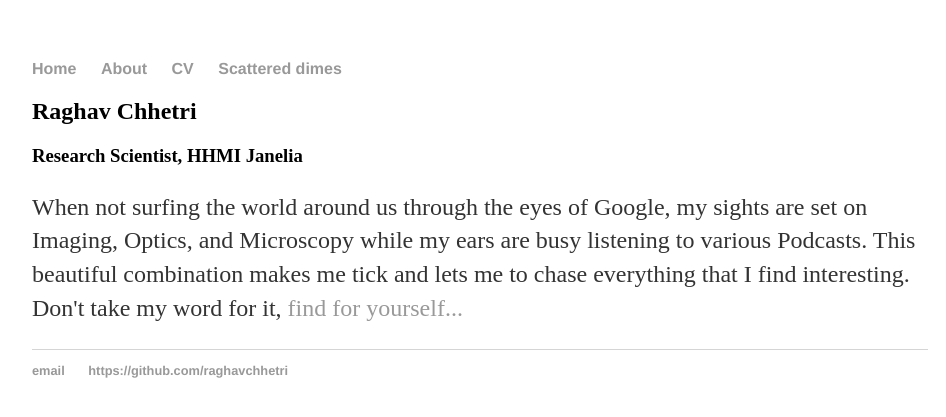
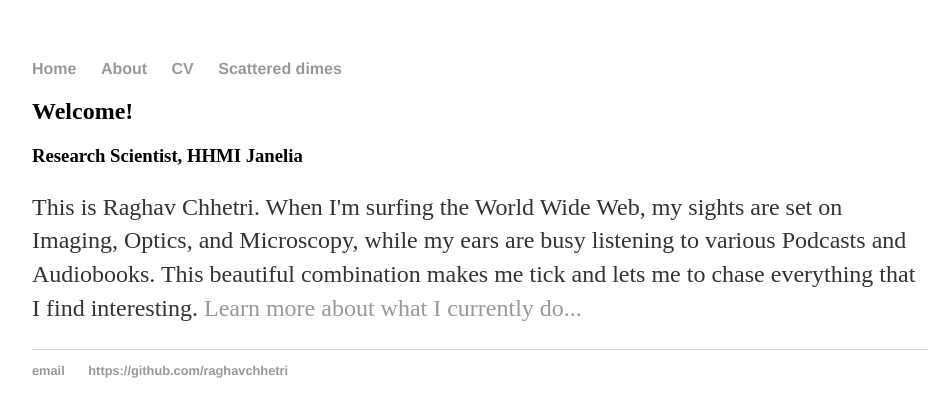
Before and after one commit to raghavchhetri/raghavchhetri.github.io, a Jekyll site: the page built from index.html, in a window 1280 px wide. Shown: the top 417 px of the page, without its empty margins (160-1106 px from the left). Built offline with Jekyll 4.4.1, drawn with Linux system fonts in a browser that asks for light colours.

Commit message:
Update index.html

```diff
--- a/index.html
+++ b/index.html
@@ -3,10 +3,10 @@
 title: Science is hard. It rocks though... Stay with it!
 ---
 <div class="blurb">
-	<h2>Raghav Chhetri</h2>
+	<h2>Welcome!</h2>
 	<h3>Research Scientist, HHMI Janelia</h3>
-	<p> When not surfing the world around us through the eyes of Google, my sights are set on Imaging, Optics, and Microscopy
-		while my ears are busy listening to various Podcasts.
+	<p> This is Raghav Chhetri. When I'm surfing the World Wide Web, my sights are set on Imaging, Optics, and Microscopy,
+		while my ears are busy listening to various Podcasts and Audiobooks.
 		This beautiful combination makes me tick and lets me to chase everything that I find interesting.
-		Don't take my word for it, <a href="/about">find for yourself...</a></p>
+		<a href="/about">Learn more about what I currently do...</a></p>
 </div><!-- /.blurb -->
```
